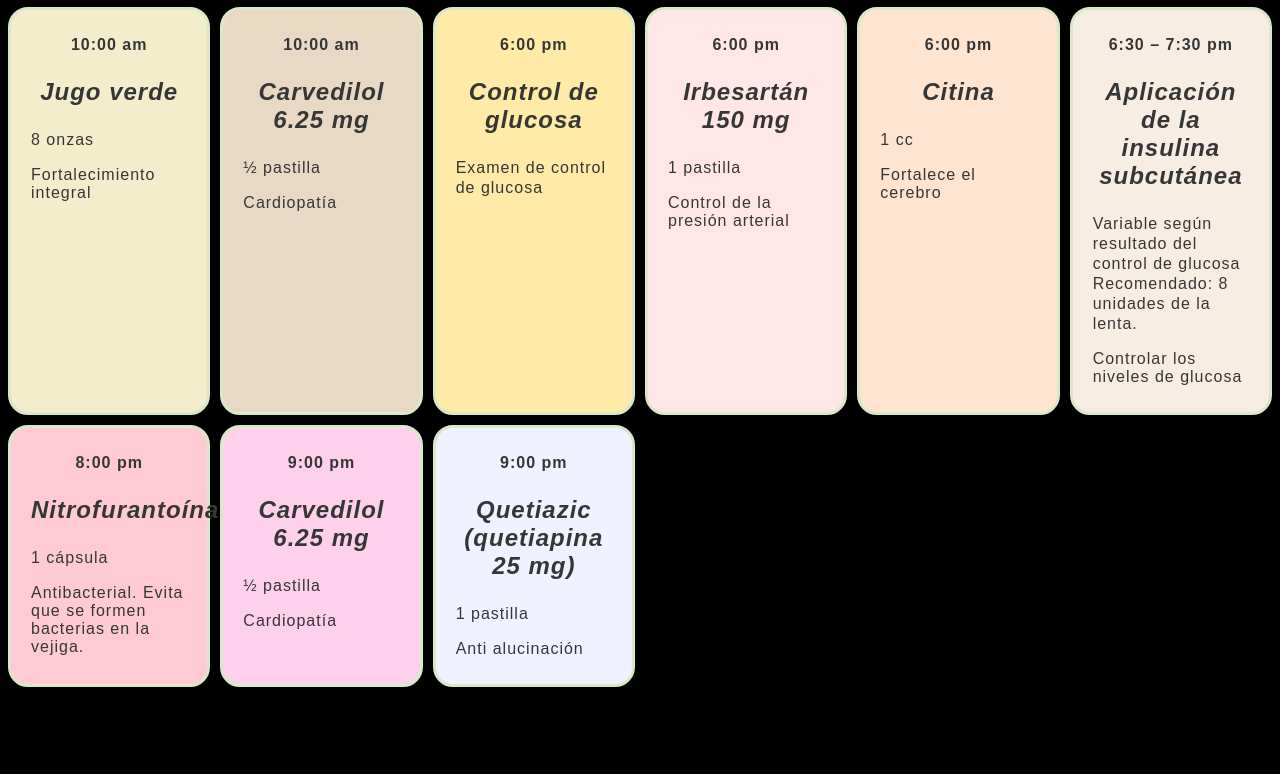
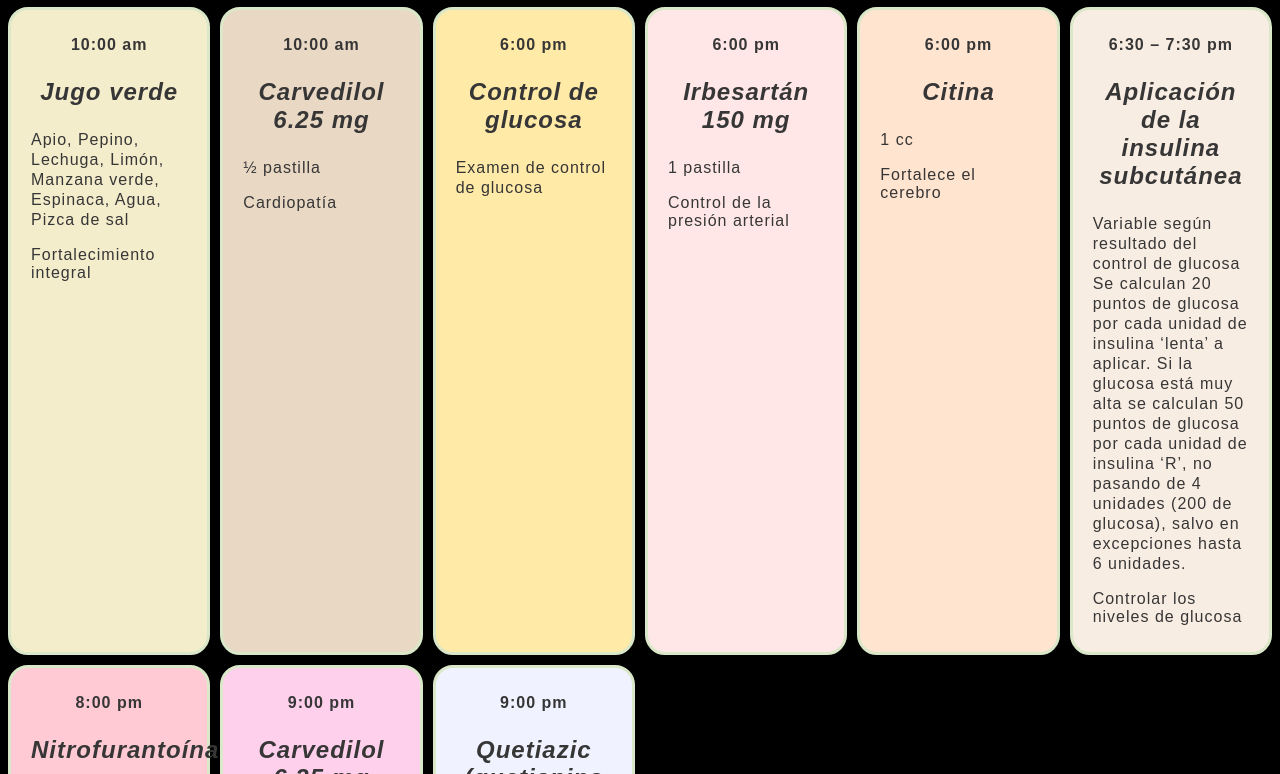
Before and after one commit to jprendiz/medicinas-mom-2, a plain HTML site: page index.html in a window 1280 px wide. Shown: the part 629-1403 px from the top of the page. Before the commit the page ends 1324 px from the top, so only its background shows below. Drawn offline with Linux system fonts and the light colour scheme; a web font is replaced by a local one.

Commit message:
Ajustes con info de insulina

```diff
--- a/index.html
+++ b/index.html
@@ -71,7 +71,15 @@
       <div id="m7">
         <p>10:00 am</p>
         <p>Jugo verde</p>
-        <p>8 onzas</p>
+        <p>Apio,
+          Pepino,
+          Lechuga,
+          Limón,
+          Manzana verde,
+          Espinaca,
+          Agua,
+          Pizca de sal
+        </p>
         <p>Fortalecimiento integral</p>
       </div>
 
@@ -105,9 +113,10 @@
       <div id="m12">
         <p>6:30 – 7:30  pm</p>
         <p>Aplicación de la insulina subcutánea</p>
-        <p>Variable según resultado del control de glucosa <br>
-            Recomendado: 8 unidades de la lenta.
-            </p>
+        <p>Variable según resultado del control de glucosa
+          Se calculan 20 puntos de glucosa por cada unidad de insulina ‘lenta’ a aplicar.
+          Si la glucosa está muy alta se calculan 50 puntos de glucosa por cada unidad de insulina ‘R’, no pasando de 4 unidades (200 de glucosa), salvo en excepciones hasta 6 unidades.
+        </p>
         <p>Controlar los niveles de glucosa</p>
       </div>
 
```
